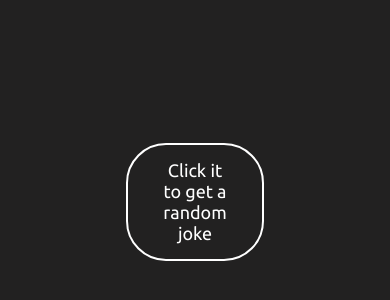
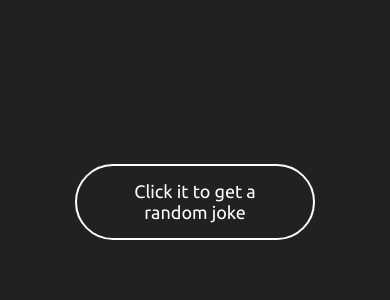
Before and after one commit to Dylan-Fruit/random-joke-generator, a plain HTML site: page index.html in a window 390 px wide. Shown: the part 230-530 px from the top of the page. Drawn offline with Linux system fonts and the light colour scheme; no server answers.

Commit message:
ajout media queries

```diff
--- a/style.css
+++ b/style.css
@@ -45,3 +45,12 @@ body {
     background-color: #FFF;
     color: #222121;
 }
+
+@media screen and (max-width: 775px) {
+    .random-joke-btn, .random-joke-result {
+        width: 100%;
+    }
+    .random-joke {
+        width: 240px;
+    }
+}
```
